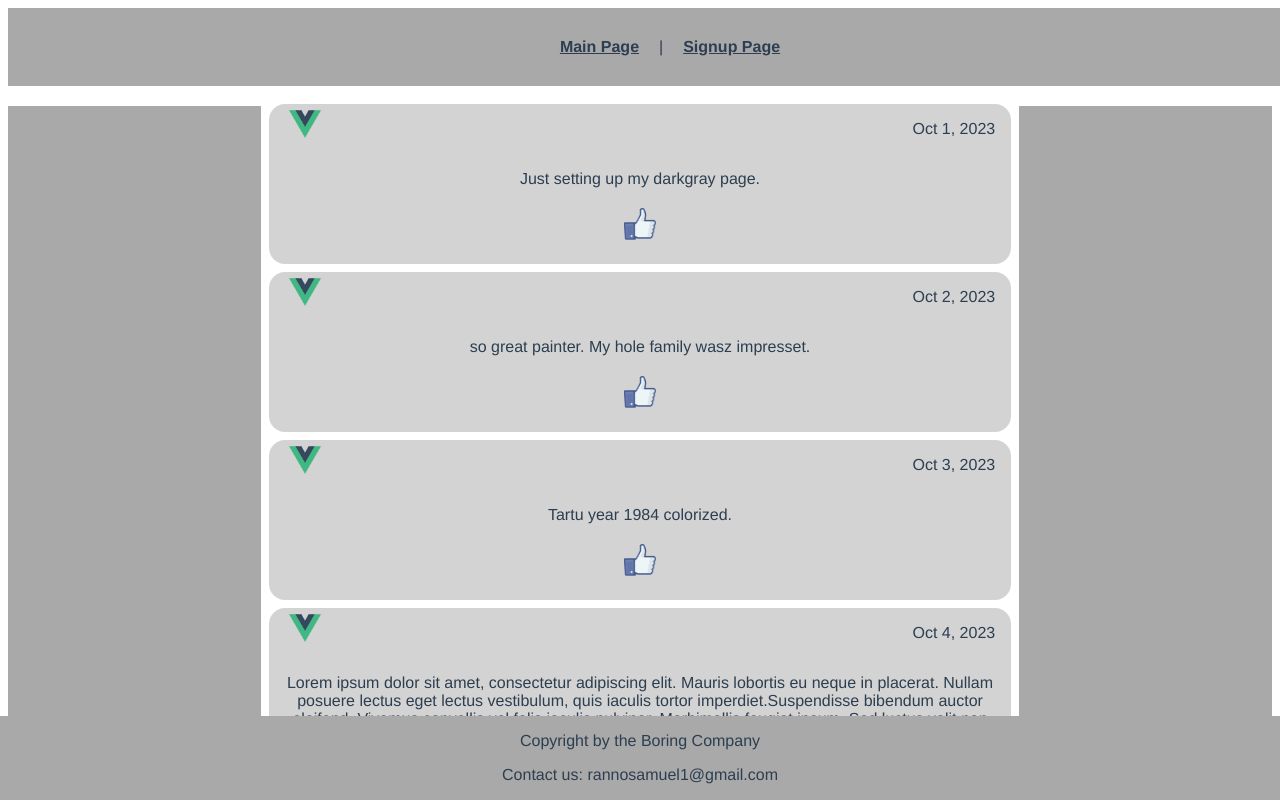
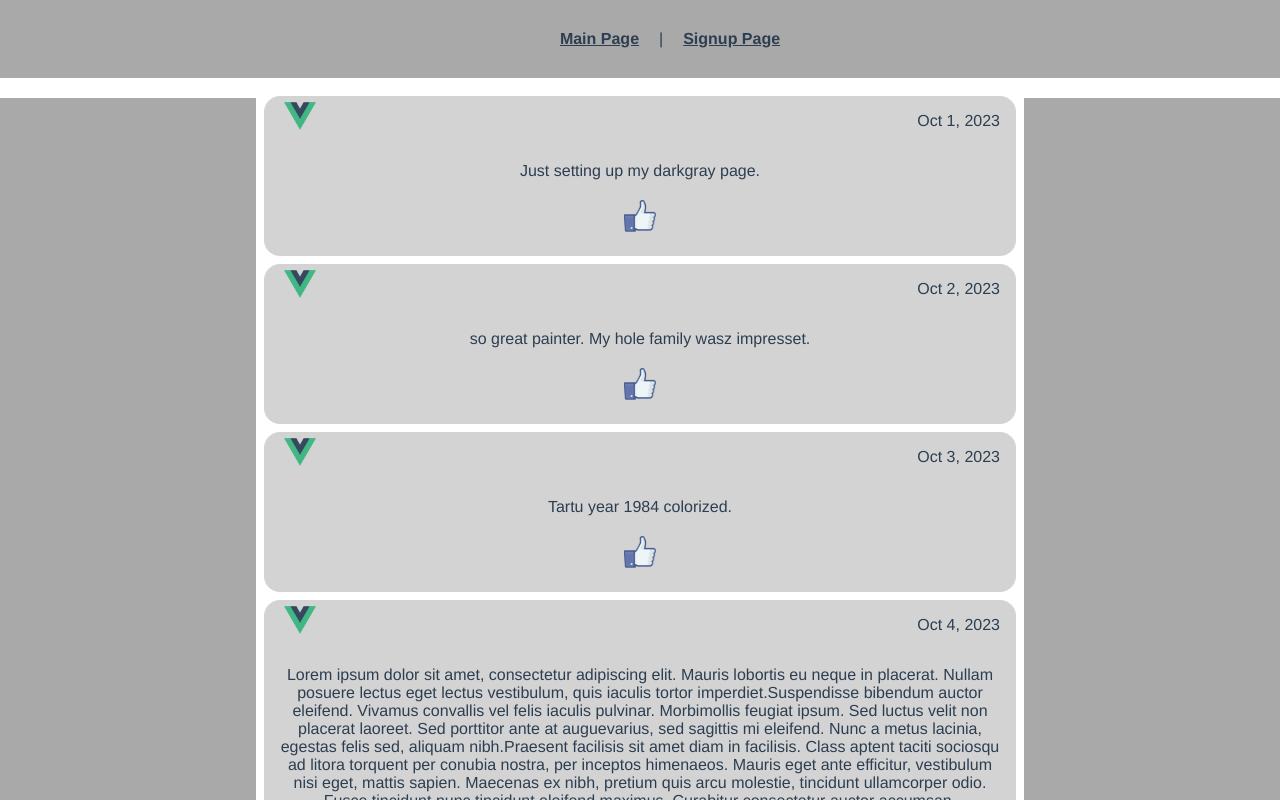
Before and after one commit to RannoSamuelAdson/WAD-HW-3, a Vue app: page / in a window 1280 px wide. Shown: the top 800 px of the page. Built offline with nearby package versions, Linux system fonts and the light colour scheme.

Commit message:
made footer static. Saw no point in it always being on screen with fixed position.

```diff
--- a/src/App.vue
+++ b/src/App.vue
@@ -12,6 +12,10 @@
   color: #2c3e50;
 }
 
+body {
+  margin:0;
+}
+
 nav {
   padding: 30px;
 }
--- a/src/components/Footer.vue
+++ b/src/components/Footer.vue
@@ -18,13 +18,13 @@ export default {
   <style scoped>
 
 footer {
-  position: fixed;
+  position: static;
   left: 0;
   bottom: 0;
   width: 100%;
   background-color: darkgray;
-  text-align: center;
-
 }
-
+p {
+  margin-bottom: 0;
+}
   </style>
--- a/src/views/MainPage.vue
+++ b/src/views/MainPage.vue
@@ -19,3 +19,9 @@ export default {
   }
 }
 </script>
+
+<style scoped>
+body {
+  padding:0px;
+}
+</style>>
```
